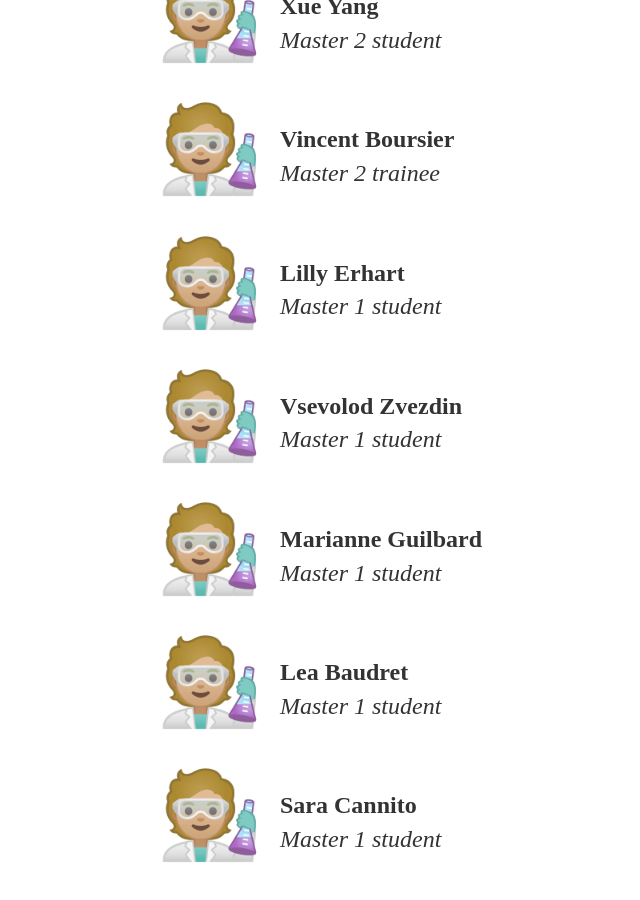
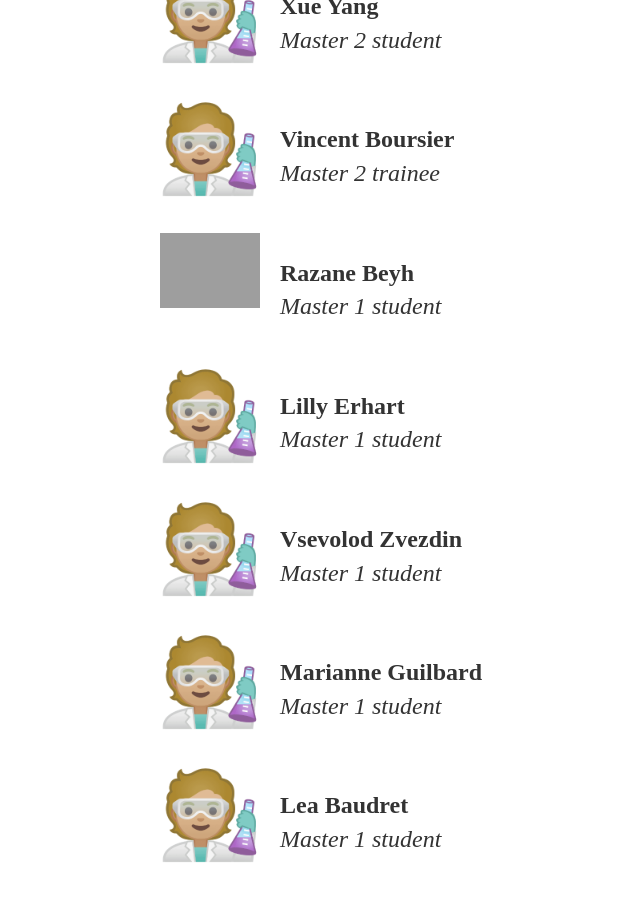
Before and after one commit to Reynoird-Lab/Reynoird-lab.github.io, a Jekyll site: the page built from Alumni/index.html, in a window 1280 px wide and 900 px high, scrolled down 1118 px. Shown: the whole window, without its empty margins (32-672 px from the left). Built offline with Jekyll 4.4.1, drawn with Linux system fonts in a browser that asks for light colours; Markdown is read by kramdown in place of the engine named in the settings.

Commit message:
Update index.html

```diff
--- a/Alumni/index.html
+++ b/Alumni/index.html
@@ -21,6 +21,8 @@ title: Alumni
 <br>
 		<img alt="VB" src="https://reynoird-lab.github.io/Images/logo_scientist.png" style="margin: 0px 20px 10px 0px;" align="left" width="100"/> <p><b>Vincent Boursier </b><br><i>Master 2 trainee</i><br></p>
 <br>
+		<img src="https://reynoird-lab.github.io/Images/Razane.jpg" style="margin: 0px 20px 10px 0px;" align="left" width="100"/><p><b>Razane Beyh</b> <br><i>Master 1 student</i></p>
+<br>
 		<img src="https://reynoird-lab.github.io/Images/logo_scientist.png" style="margin: 0px 20px 10px 0px;" align="left" width="100"/><p><b>Lilly Erhart</b> <br><i>Master 1 student</i></p>
 <br>
 		<img src="https://reynoird-lab.github.io/Images/logo_scientist.png" style="margin: 0px 20px 10px 0px;" align="left" width="100"/><p><b>Vsevolod Zvezdin</b> <br><i>Master 1 student</i></p>
```
